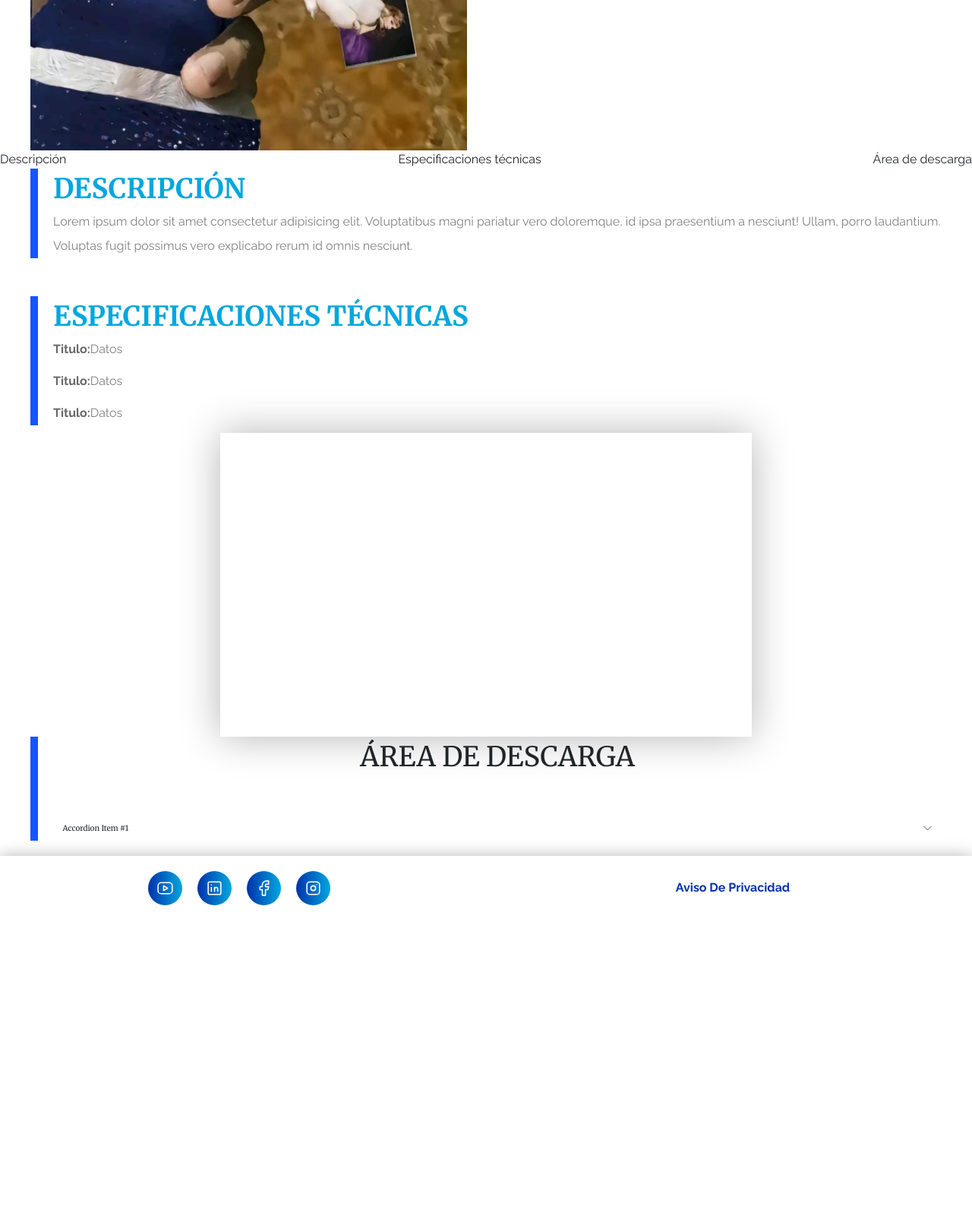
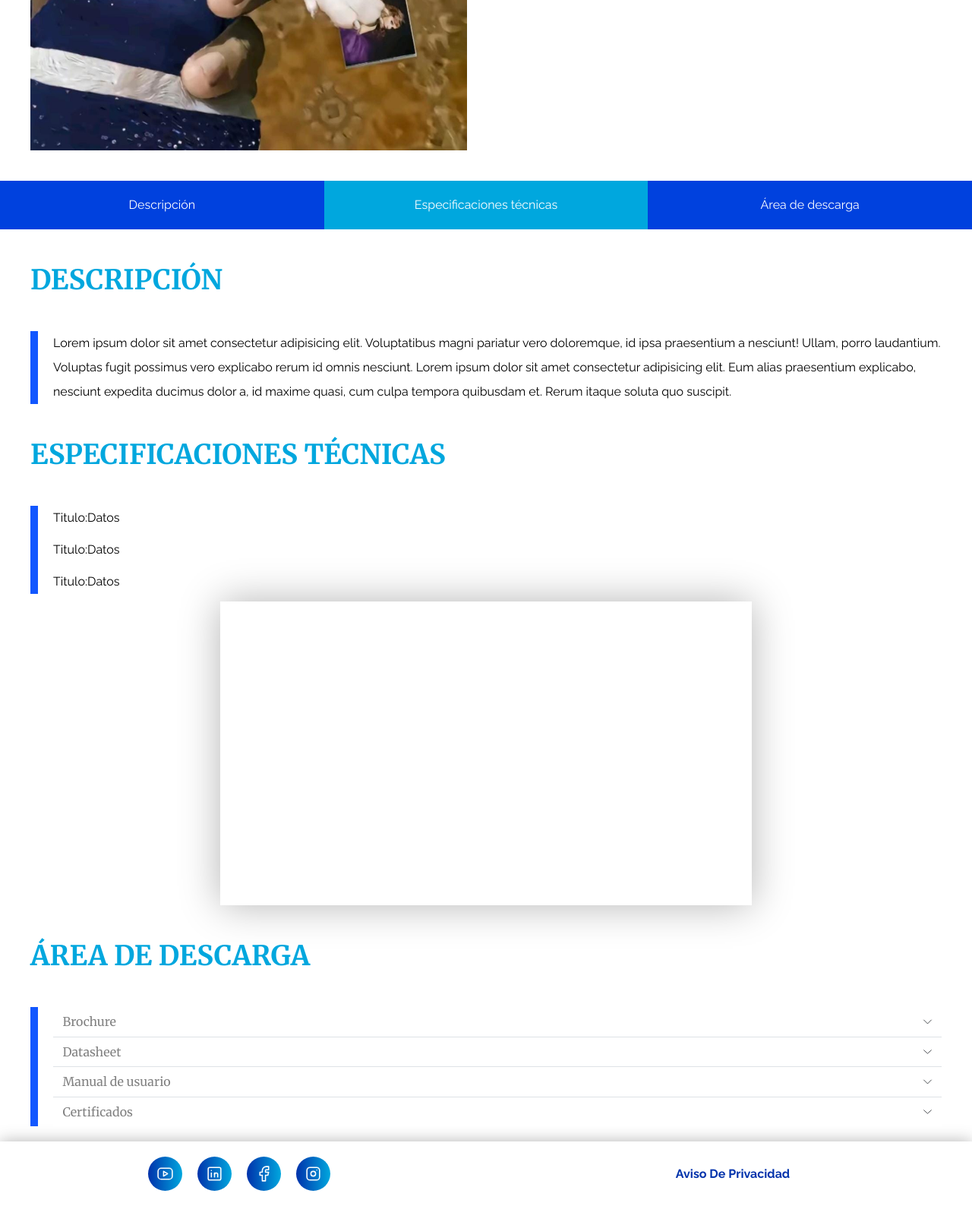
Before and after one commit to CarlosMay7/Front-Kinub, a PHP site: page /producto.php in a window 1280 px wide. Shown: the part 879-2467 px from the top of the page at 76% size. Before the commit the page ends 2071 px from the top, so only its background shows below. Run offline with PHP 8.4, Linux system fonts and the light colour scheme.

Commit message:
Fin página producto

```diff
--- a/build/css/app.css
+++ b/build/css/app.css
@@ -960,10 +960,10 @@ h3 {
   grid-template-columns: repeat(2, 1fr);
   gap: 5rem;
 }
-.presentacion__informacion, .especificaciones__texto {
+.presentacion__informacion {
   color: #818181;
 }
-.presentacion__informacion span, .especificaciones__texto span {
+.presentacion__informacion span {
   color: #686868;
   font-weight: 700;
 }
@@ -986,22 +986,39 @@ h3 {
   background-color: #1257ff;
 }
 
-.descripcion, .descarga, .especificaciones {
-  border-left: 10px solid #1257ff;
-  padding-left: 2rem;
+.nav-producto {
+  display: grid;
+  grid-template-columns: repeat(3, 1fr);
+  gap: 0;
+  text-align: center;
 }
+.nav-producto__enlace {
+  padding: 2rem 0;
+  margin: 4rem 0;
+  color: #FFFFFF;
+}
+.nav-producto__enlace:nth-child(odd) {
+  background-color: #0041de;
+}
+.nav-producto__enlace:nth-child(even) {
+  background-color: #00a7de;
+}
+
 .descripcion__heading {
   color: #00a7de;
   font-weight: 700;
   text-align: left;
   margin: 0;
 }
-.descripcion__texto {
+.descripcion__texto-contenedor {
+  margin-top: 4rem;
+  border-left: 10px solid #1257ff;
+  padding-left: 2rem;
   color: #818181;
 }
 
 .especificaciones {
-  margin-top: 5rem;
+  margin-top: 4rem;
 }
 .especificaciones__heading {
   color: #00a7de;
@@ -1009,6 +1026,38 @@ h3 {
   text-align: left;
   margin: 0;
 }
+.especificaciones__texto-contenedor {
+  margin-top: 4rem;
+  border-left: 10px solid #1257ff;
+  padding-left: 2rem;
+  color: #818181;
+}
+
+.descarga {
+  margin-top: 4rem;
+}
+.descarga__heading {
+  color: #00a7de;
+  font-weight: 700;
+  text-align: left;
+  margin: 0;
+}
+.descarga__acordion-contenedor {
+  margin-top: 4rem;
+  border-left: 10px solid #1257ff;
+  padding-left: 2rem;
+  color: #818181;
+}
+.descarga__lista {
+  padding-left: 2rem;
+  list-style: circle;
+}
+
+.accordion-button {
+  font-size: 1.6rem;
+  color: #818181;
+}
+
 .certificados__heading {
   color: #0032ab;
   display: flex;
--- a/producto.php
+++ b/producto.php
@@ -21,22 +21,26 @@
     </div>
 </main>
 
-<nav class="navegacion">
-    <div class="navegacion__enlace">Descripción</div>
-    <div class="navegacion__enlace">Especificaciones técnicas</div>
-    <div class="navegacion__enlace">Área de descarga</div>
+<nav class="nav-producto">
+    <a href="#" class="nav-producto__enlace">Descripción</a>
+    <a href="#" class="nav-producto__enlace">Especificaciones técnicas</a>
+    <a href="#" class="nav-producto__enlace">Área de descarga</a>
 </nav>
 
 <section class="descripcion descripcion__contenedor">
     <h2 class="descripcion__heading">Descripción</h2>
-    <p class="descripcion__texto">Lorem ipsum dolor sit amet consectetur adipisicing elit. Voluptatibus magni pariatur vero doloremque, id ipsa praesentium a nesciunt! Ullam, porro laudantium. Voluptas fugit possimus vero explicabo rerum id omnis nesciunt.</p>
+    <div class="descripcion__texto-contenedor">
+        <p class="descripcion__texto">Lorem ipsum dolor sit amet consectetur adipisicing elit. Voluptatibus magni pariatur vero doloremque, id ipsa praesentium a nesciunt! Ullam, porro laudantium. Voluptas fugit possimus vero explicabo rerum id omnis nesciunt. Lorem ipsum dolor sit amet consectetur adipisicing elit. Eum alias praesentium explicabo, nesciunt expedita ducimus dolor a, id maxime quasi, cum culpa tempora quibusdam et. Rerum itaque soluta quo suscipit.</p>
+    </div>
 </section>
 
 <section class="especificaciones especificaciones__contenedor">
     <h2 class="especificaciones__heading">Especificaciones Técnicas</h2>
+    <div class="especificaciones__texto-contenedor">
         <p class="especificaciones__texto"><span>Titulo:</span>Datos</p>
         <p class="especificaciones__texto"><span>Titulo:</span>Datos</p>
         <p class="especificaciones__texto"><span>Titulo:</span>Datos</p>
+    </div>
 </section>
 
 <?php
@@ -46,17 +50,68 @@
 <section class="descarga descarga__contenedor">
     <h2 class="descarga__heading">Área de descarga</h2>
 
-
-    <div class="accordion accordion-flush" id="accordionFlushExample">
+    <div class="descarga__acordion-contenedor">
+        <div class="accordion accordion-flush" id="area-descarga">
             <div class="accordion-item">
                 <h2 class="accordion-header">
-            <button class="accordion-button collapsed" type="button" data-bs-toggle="collapse" data-bs-target="#flush-collapseOne" aria-expanded="false" aria-controls="flush-collapseOne">
-                Accordion Item #1
+                    <button class="accordion-button collapsed" type="button" data-bs-toggle="collapse" data-bs-target="#acordion-1" aria-expanded="false" aria-controls="acordion-1">
+                        Brochure
                     </button>
                 </h2>
-            <div id="flush-collapseOne" class="accordion-collapse collapse" data-bs-parent="#accordionFlushExample">
-                <div class="accordion-body">Placeholder content for this accordion, which is intended to demonstrate the <code>.accordion-flush</code> class. This is the first item's accordion body.</div>
+                <div id="acordion-1" class="accordion-collapse collapse" data-bs-parent="#area-descarga">
+                    <ul class="descarga__lista">
+                        <li><a href="/archivoTexto.txt" download>Descarga</a></li>
+                        <li><a href="/archivoTexto.txt" download>Descarga</a></li>
+                        <li><a href="/archivoTexto.txt" download>Descarga</a></li>
+                    </ul>
                 </div>
+            </div>
+
+            <div class="accordion-item">
+                <h2 class="accordion-header">
+                    <button class="accordion-button collapsed" type="button" data-bs-toggle="collapse" data-bs-target="#acordion-2" aria-expanded="false" aria-controls="acordion-2">
+                        Datasheet
+                    </button>
+                </h2>
+                <div id="acordion-2" class="accordion-collapse collapse" data-bs-parent="#area-descarga">
+                    <ul class="descarga__lista">
+                        <li><a href="/archivoTexto.txt" download>Descarga</a></li>
+                        <li><a href="/archivoTexto.txt" download>Descarga</a></li>
+                        <li><a href="/archivoTexto.txt" download>Descarga</a></li>
+                    </ul>
+                </div>
+            </div>
+
+            <div class="accordion-item">
+                <h2 class="accordion-header">
+                    <button class="accordion-button collapsed" type="button" data-bs-toggle="collapse" data-bs-target="#acordion-3" aria-expanded="false" aria-controls="acordion-3">
+                        Manual de usuario
+                    </button>
+                </h2>
+                <div id="acordion-3" class="accordion-collapse collapse" data-bs-parent="#area-descarga">
+                    <ul class="descarga__lista">
+                        <li><a href="/archivoTexto.txt" download>Descarga</a></li>
+                        <li><a href="/archivoTexto.txt" download>Descarga</a></li>
+                        <li><a href="/archivoTexto.txt" download>Descarga</a></li>
+                    </ul>
+                </div>
+            </div>
+
+            <div class="accordion-item">
+                <h2 class="accordion-header">
+                    <button class="accordion-button collapsed" type="button" data-bs-toggle="collapse" data-bs-target="#acordion-4" aria-expanded="false" aria-controls="acordion-4">
+                        Certificados
+                    </button>
+                </h2>
+                <div id="acordion-4" class="accordion-collapse collapse" data-bs-parent="#area-descarga">
+                    <ul class="descarga__lista">
+                        <li><a href="/archivoTexto.txt" download>Descarga</a></li>
+                        <li><a href="/archivoTexto.txt" download>Descarga</a></li>
+                        <li><a href="/archivoTexto.txt" download>Descarga</a></li>
+                    </ul>
+                </div>
+            </div>
+
         </div>
     </div>
 </section>
--- a/src/scss/UI/productos/_producto-especifico.scss
+++ b/src/scss/UI/productos/_producto-especifico.scss
@@ -24,10 +24,26 @@
     }
 }
 
+.nav-producto {
+    @include m.grid(3, 0);
+    text-align: center;
+
+    &__enlace {
+        padding: 2rem 0;
+        margin: 4rem 0;
+        color: v.$blanco;
+        &:nth-child(odd){
+            background-color: lighten(v.$primario, 10%);
+        }
+
+        &:nth-child(even){
+            background-color: v.$secundario;
+        }
+    }
+}
+
 .descripcion {
 
-    border-left: 10px solid lighten(v.$primario, 20%);
-    padding-left: 2rem;
     &__heading {
         color: v.$secundario;
         font-weight: 700;
@@ -35,14 +51,16 @@
         margin: 0;
     }
 
-    &__texto {
+    &__texto-contenedor {
+        margin-top: 4rem;
+        border-left: 10px solid lighten(v.$primario, 20%);
+        padding-left: 2rem;
         color: darken(v.$gris, 20%)
     }
 }
 
 .especificaciones {
-    @extend .descripcion;
-    margin-top: 5rem;
+    margin-top: 4rem;
     &__heading {
         color: v.$secundario;
         font-weight: 700;
@@ -50,11 +68,38 @@
         margin: 0;
     }
 
-    &__texto {
-        @extend .presentacion__informacion;
+    &__texto-contenedor {
+        margin-top: 4rem;
+        border-left: 10px solid lighten(v.$primario, 20%);
+        padding-left: 2rem;
+        color: darken(v.$gris, 20%)
     }
 }
 
 .descarga {
-    @extend .descripcion;
+    margin-top: 4rem;
+
+    &__heading {
+        color: v.$secundario;
+        font-weight: 700;
+        text-align: left;
+        margin: 0;
+    }
+
+    &__acordion-contenedor {
+        margin-top: 4rem;
+        border-left: 10px solid lighten(v.$primario, 20%);
+        padding-left: 2rem;
+        color: darken(v.$gris, 20%)
+    }
+
+    &__lista {
+        padding-left: 2rem;
+        list-style: circle;
+    }
 }
+
+.accordion-button {
+    font-size: 1.6rem;
+    color: darken(v.$gris, 20%);
+}
```
Also changed, not shown: 1 other file. Lines whose indentation alone changed are shown as unchanged.
